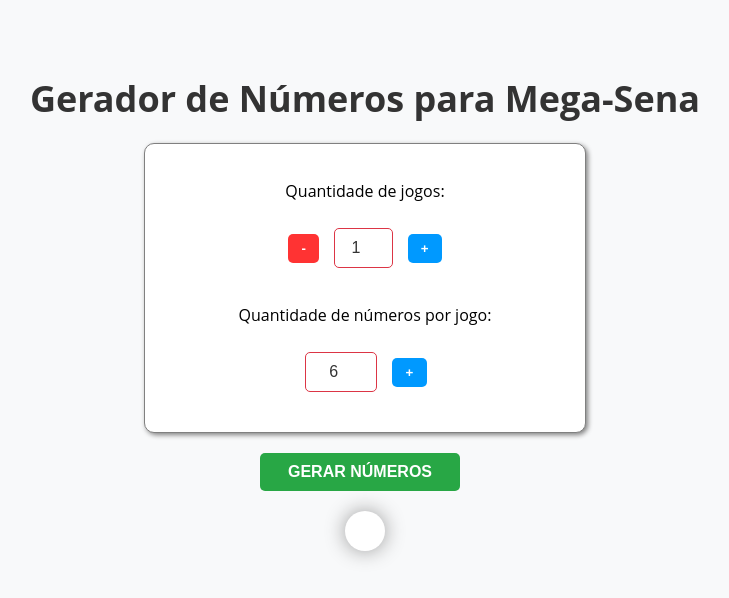
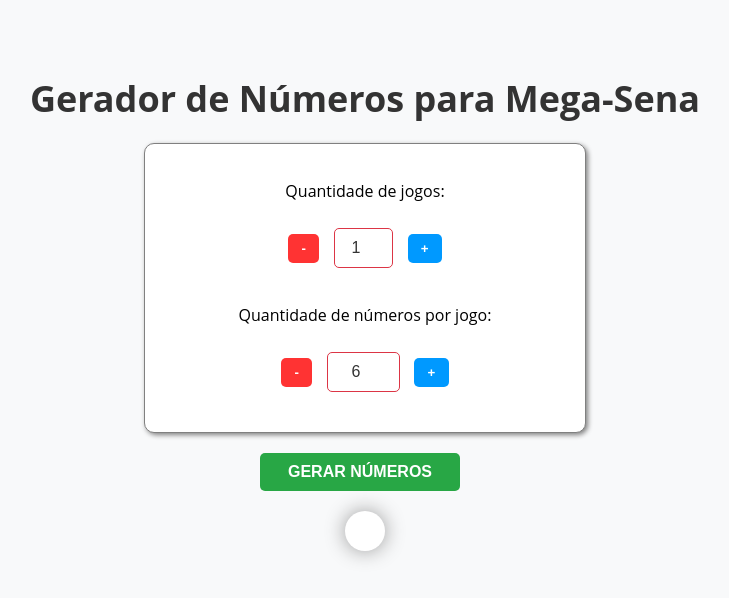
Before and after one commit to DanielCastroAlves/megaSenaGeneration, a React (Create React App) app: page / in a window 1280 px wide. Shown: the top 598 px of the page, without its empty margins (275-1004 px from the left). Built offline with nearby package versions, Linux system fonts and the light colour scheme.

Commit message:
estilizando botoes

```diff
--- a/src/App.js
+++ b/src/App.js
@@ -57,7 +57,9 @@
   Quantidade de números por jogo:
   </p>
 
-
+  <button className="decrease-button" onClick={() => setQuantityNumbers(quantityNumbers - 1)}>
+    -
+  </button>
   <input
     type="number"
     value={quantityNumbers}
```
